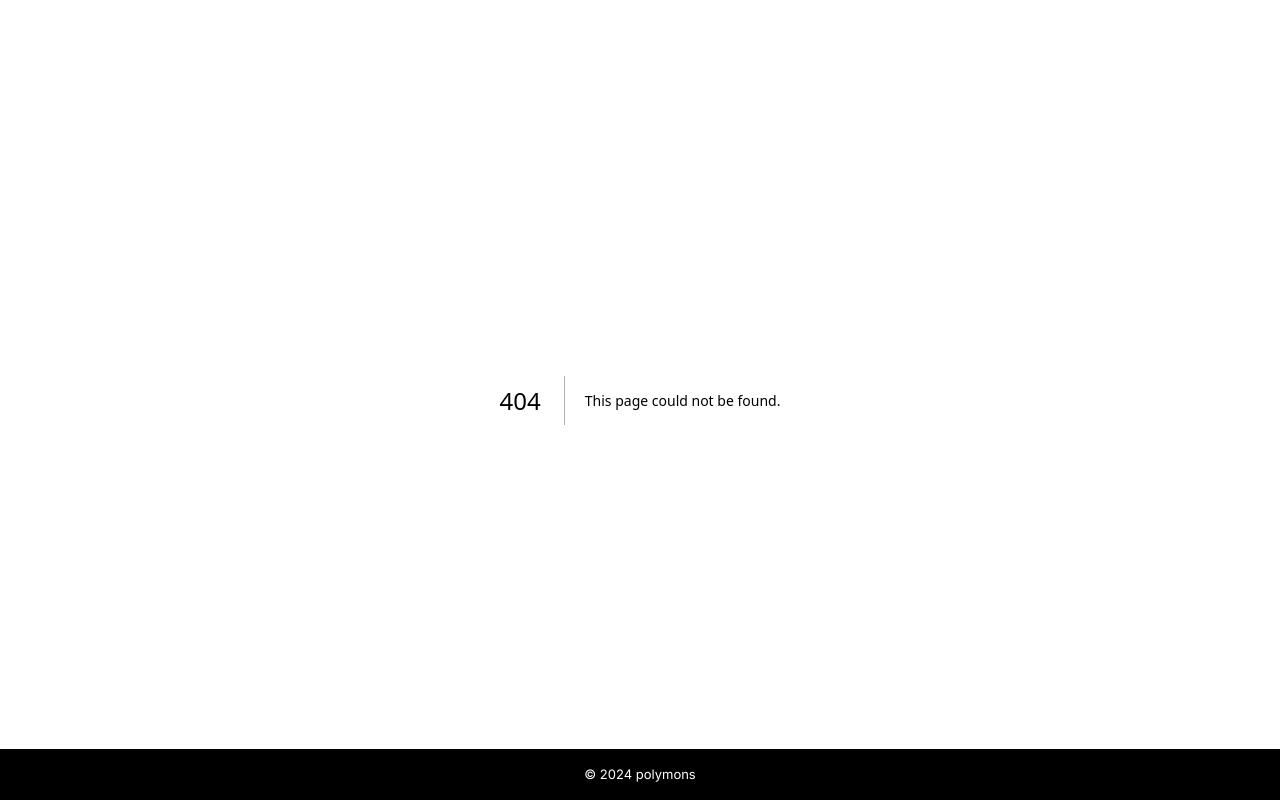
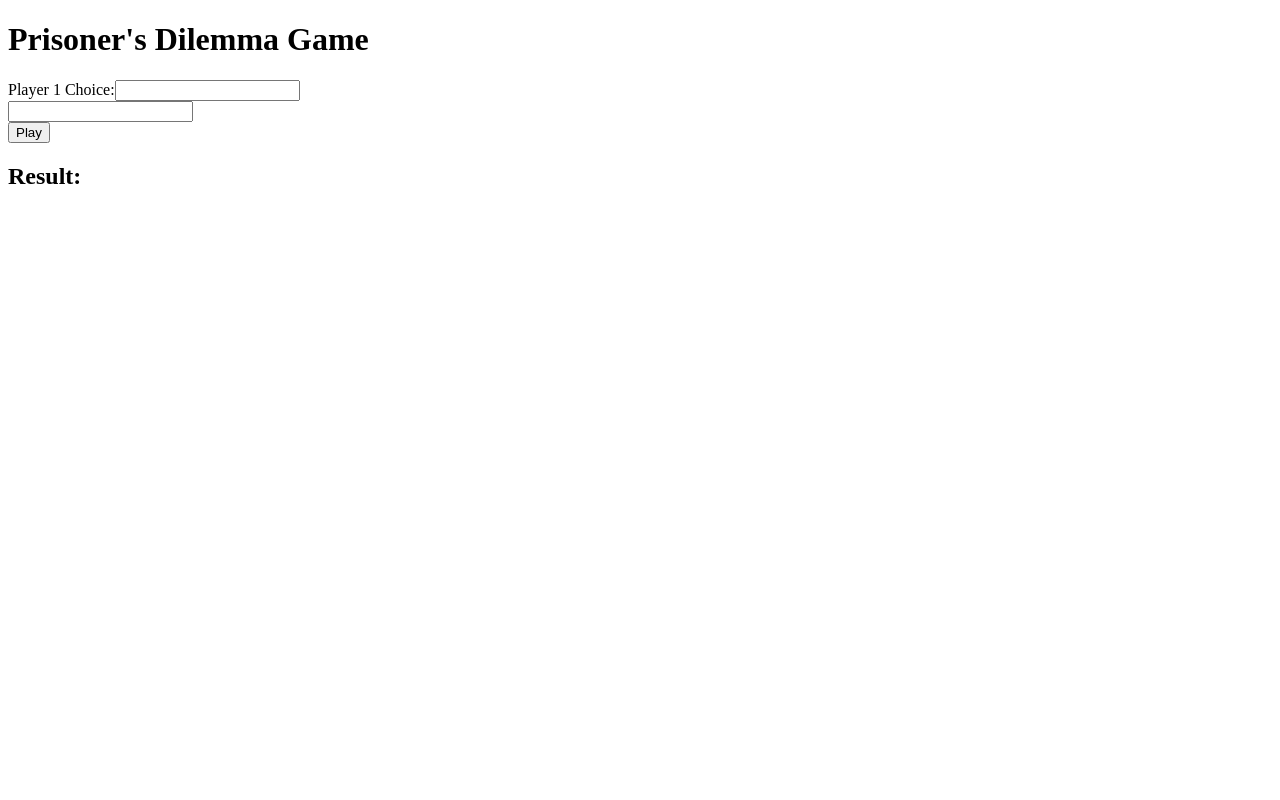
Before and after one commit to polymons/LinkRedirect, a Next.js app: page /game in a window 1280 px wide. Before the commit this address had no page. Built offline with nearby package versions, Linux system fonts and the light colour scheme.

Commit message:
refractor

```diff
--- a/app/page.tsx
+++ b/app/page.tsx
@@ -7,10 +7,13 @@ import FlagSwitcher from "./components/FlagSwitcher";
 import { useLanguage } from "./contexts/LanguageContext";
 import styles from "./styles/Home.module.css";
 import SocialMediaButton from "./components/SocialMediaButton";
-import Image from 'next/image';
+import Image from "next/image";
 
-
-const linkRedirectLinks: { name: { en: string; hu: string; }; url: string; id: string; }[] = [
+const linkRedirectLinks: {
+	name: { en: string; hu: string };
+	url: string;
+	id: string;
+}[] = [
 	{
 		name: { en: "Petition", hu: "Petíció" },
 		url: "https://act.stopkillerrobots.org/stop-killer-robots-petition",
@@ -26,27 +29,40 @@ const linkRedirectLinks: { name: { en: string; hu: string; }; url: string; id: s
 		url: "https://docs.google.com/forms/d/e/1FAIpQLSfmqdrOWCP_KrE4S_j1VwqQ2aXFUCrEqFSNEnqlUaqhEXDQSg/viewform?usp=sf_link",
 		id: "youthpoll",
 	},
-  {
+/* 	{
 		name: { en: "Game", hu: "Játék" },
-    url: "/games/captcha",
+		url: "/game",
 		id: "playgame",
-  },
+	}, */
 ];
 
-const SocialMediaButtons: { name: string; url: { en: string; hu: string; }; id: string; } [] = [
+const SocialMediaButtons: {
+	name: string;
+	url: { en: string; hu: string };
+	id: string;
+}[] = [
 	{
 		name: "Facebook",
-    url: { en:"https://www.facebook.com/stopkillerrobots", hu:"https://www.facebook.com/skrmagyarorszag/"},
+		url: {
+			en: "https://www.facebook.com/stopkillerrobots",
+			hu: "https://www.facebook.com/skrmagyarorszag/",
+		},
 		id: "facebook",
 	},
 	{
 		name: "Instagram",
-    url: { en:"https://www.instagram.com/stopkillerrobots/", hu: "https://www.instagram.com/stopkillerrobots/" },
+		url: {
+			en: "https://www.instagram.com/stopkillerrobots/",
+			hu: "https://www.instagram.com/stopkillerrobots/",
+		},
 		id: "instagram",
 	},
 	{
 		name: "TiKTok",
-    url: { en:"https://www.tiktok.com/@stopkillerrobots", hu: "https://www.tiktok.com/@stopkillerrobots.hungary" },
+		url: {
+			en: "https://www.tiktok.com/@stopkillerrobots",
+			hu: "https://www.tiktok.com/@stopkillerrobots.hungary",
+		},
 		id: "tiktok",
 	},
 ];
@@ -84,17 +100,30 @@ const Home: React.FC = () => {
 					className={styles.qrCode}
 				/>
 			</Link>
+
 			<div className="flex flex-col gap-5">
 				{linkRedirectLinks.map((link) => (
-          <LinkRedirectButton key={link.id} id={link.id} name={link.name[language]} url={link.url} />
+					<LinkRedirectButton
+						key={link.id}
+						id={link.id}
+						name={link.name[language]}
+						url={link.url}
+					/>
 				))}
 			</div>
 
+
 			<div className="flex flex-row gap-5">
 				{SocialMediaButtons.map((button) => (
-          <SocialMediaButton key={button.id} name={button.name} url={button.url[language]} id={button.id} />
+					<SocialMediaButton
+						key={button.id}
+						name={button.name}
+						url={button.url[language]}
+						id={button.id}
+					/>
 				))}
 			</div>
+
 
 			<div className="flex flex-row gap-5">
 				<Link
--- a/pages/404.tsx
+++ /dev/null
@@ -1,19 +0,0 @@
-"use client";
-import React from 'react';
-import Link from "next/link";
-import styles from "/app/styles/LinkRedirectButton.module.css";
-import { width } from '@fortawesome/free-brands-svg-icons/fa42Group';
-
-const Custom404: React.FC = () => {
-  return (
-    <div>
-      <h1>404 - Page Not Found</h1>
-      <p>Sorry, the page you are looking for does not exist.</p>
-      <Link href="/" className={styles.redirectButton}>
-        Go back to the homepage
-      </Link>
-    </div>
-  );
-};
-
-export default Custom404;
--- /dev/null
+++ b/pages/game.tsx
@@ -0,0 +1,44 @@
+import { useState } from 'react';
+
+const Game = () => {
+    const [player1Choice, setPlayer1Choice] = useState('');
+    const [player2Choice, setPlayer2Choice] = useState('');
+    const [result, setResult] = useState('');
+
+    const playGame = () => {
+        // Implement the game logic here based on player choices
+        // For example, you can use if-else statements to determine the result
+
+        // Update the result state based on the game outcome
+        setResult('...');
+    };
+
+    return (
+        <div>
+            <h1>Prisoner&apos;s Dilemma Game</h1>
+            <div>
+                <label>Player 1 Choice:</label>
+                <input
+                    type="text"
+                    value={player1Choice}
+                    onChange={(e) => setPlayer1Choice(e.target.value)}
+                    title="Player 1 Choice"
+                />
+            </div>
+            <div>
+                <input
+                    type="text"
+                    value={player2Choice}
+                    onChange={(e) => setPlayer2Choice(e.target.value)}
+                    title="Player 2 Choice"
+                />
+            </div>
+            <button onClick={playGame}>Play</button>
+            <div>
+                <h2>Result: {result}</h2>
+            </div>
+        </div>
+    );
+};
+
+export default Game;
--- a/pages/not-found.tsx
+++ /dev/null
@@ -1,12 +0,0 @@
-"use client";
-import Link from 'next/link'
-
-export default function NotFound() {
-  return (
-    <div>
-      <h2>Not Found</h2>
-      <p>Could not find requested resource</p>
-      <Link href="/">Return Home</Link>
-    </div>
-  )
-}
```
Also changed, not shown: app/components/SocialMediaButton.tsx (+7 -8 lines), app/styles/game.module.css (added). Lines whose indentation alone changed are shown as unchanged.
